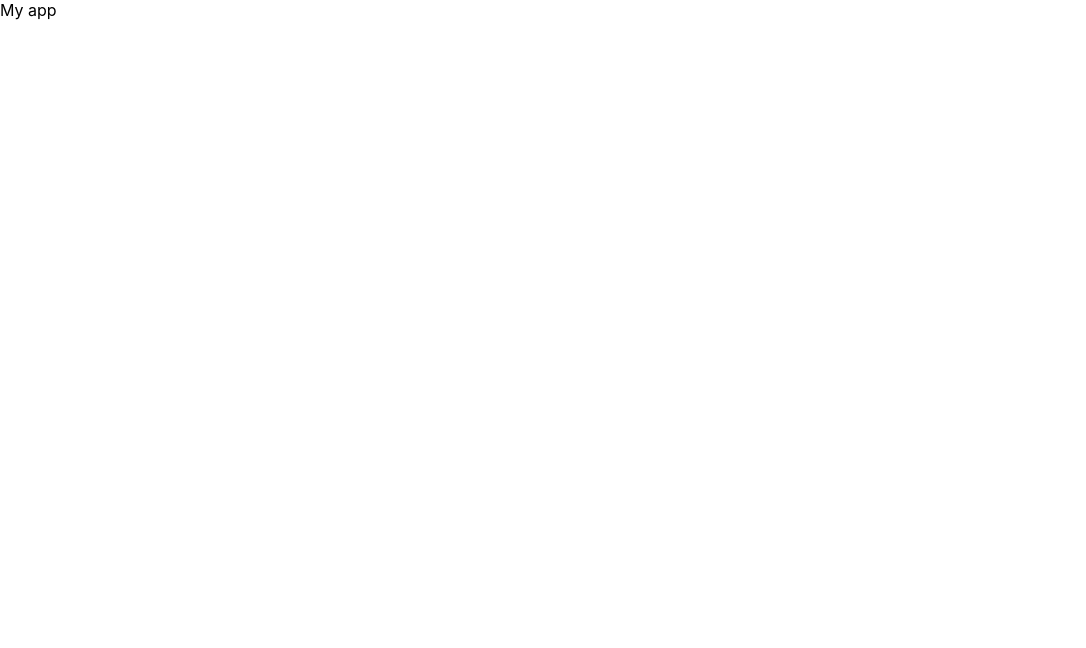
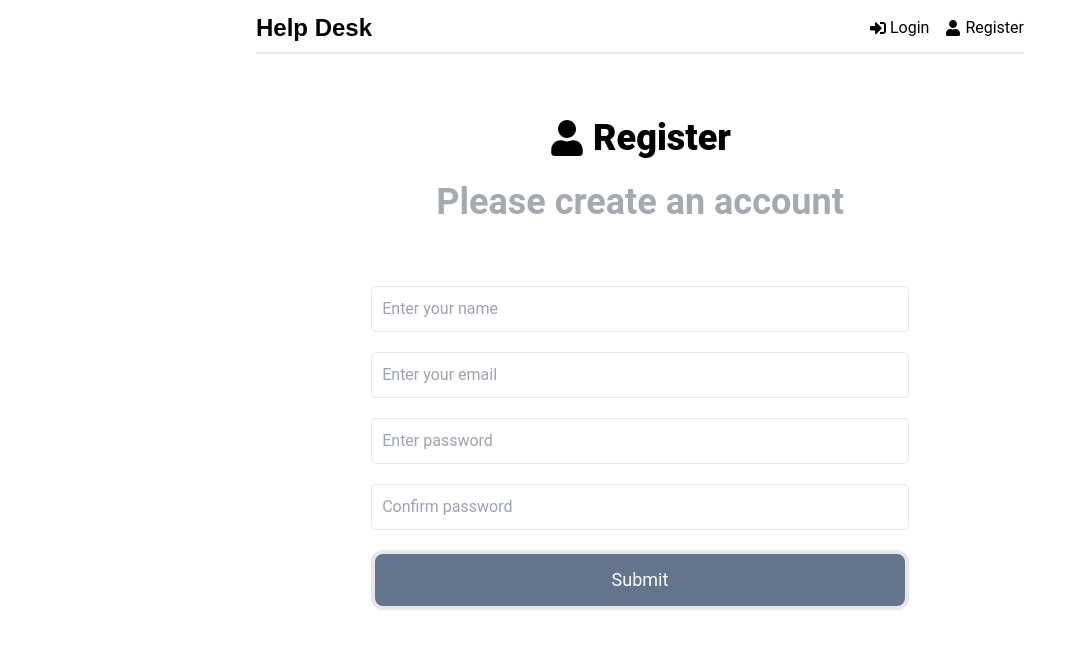
Before and after one commit to hff2/help-desk, a React (Create React App) app in the folder frontend/: page /register in a window 1280 px wide. Shown: the top 648 px of the page, without its empty margins (0-1086 px from the left). Built offline with nearby package versions, Linux system fonts and the light colour scheme.

Commit message:
feat: finish the home、login and register ui

```diff
--- a/frontend/package.json
+++ b/frontend/package.json
@@ -41,5 +41,10 @@
       "last 1 firefox version",
       "last 1 safari version"
     ]
+  },
+  "devDependencies": {
+    "autoprefixer": "^10.4.7",
+    "postcss": "^8.4.14",
+    "tailwindcss": "^3.1.3"
   }
 }
--- /dev/null
+++ b/frontend/postcss.config.js
@@ -0,0 +1,6 @@
+module.exports = {
+  plugins: {
+    tailwindcss: {},
+    autoprefixer: {},
+  },
+}
--- a/frontend/src/App.js
+++ b/frontend/src/App.js
@@ -1,11 +1,26 @@
-import React from 'react';
-import { Counter } from './features/counter/Counter';
+import { BrowserRouter as Router, Routes, Route } from 'react-router-dom'
+import { ToastContainer } from 'react-toastify'
+import 'react-toastify/dist/ReactToastify.css';
+import Header from './components/Header'
+import Home from './pages/Home'
+import Login from './pages/Login'
+import Register from './pages/Register'
 
 function App() {
   return (
-    <div>
-      My app
-    </div>
+    <>
+      <Router>
+        <div className='mx-4 lg:max-w-3xl lg:mx-auto mt-3'>
+          <Header />
+          <Routes>
+            <Route path='/' element={<Home />} />
+            <Route path='/login' element={<Login />} />
+            <Route path='/register' element={<Register />} />
+          </Routes>
+        </div>
+      </Router>
+      <ToastContainer />
+    </>
   );
 }
 
--- /dev/null
+++ b/frontend/src/components/Header.jsx
@@ -0,0 +1,26 @@
+import { FaSignInAlt, FaSignOutAlt, FaUser } from 'react-icons/fa';
+import { Link } from 'react-router-dom';
+
+function Header() {
+    return (
+        <header className='flex justify-between border-solid pb-2 border-b-2'>
+            <div className='text-2xl font-bold logo'>
+                <Link to='/'>Help Desk</Link>
+            </div>
+            <ul className='flex items-center'>
+                <li className='mr-4'>
+                    <Link to='/login' className='flex items-center'>
+                        <FaSignInAlt className='mr-1'/> Login
+                    </Link>
+                </li>
+                <li>
+                    <Link to='/register' className='flex items-center'>
+                        <FaUser className='mr-1'/> Register
+                    </Link>
+                </li>
+            </ul>
+        </header>
+    );
+}
+
+export default Header;
--- a/frontend/src/index.css
+++ b/frontend/src/index.css
@@ -1,13 +1,41 @@
+@tailwind base;
+@tailwind components;
+@tailwind utilities;
+
+@import url('https://fonts.googleapis.com/css2?family=Roboto&family=Secular+One&display=swap');
 body {
   margin: 0;
-  font-family: -apple-system, BlinkMacSystemFont, 'Segoe UI', 'Roboto', 'Oxygen',
-    'Ubuntu', 'Cantarell', 'Fira Sans', 'Droid Sans', 'Helvetica Neue',
-    sans-serif;
+  font-family: 'Roboto', sans-serif;
   -webkit-font-smoothing: antialiased;
   -moz-osx-font-smoothing: grayscale;
 }
 
-code {
-  font-family: source-code-pro, Menlo, Monaco, Consolas, 'Courier New',
-    monospace;
+.logo{
+  font-family: 'Secular One', sans-serif;
 }
+
+.form {
+  width: 70%;
+  margin: 0 auto;
+}
+
+.form-group {
+  margin-bottom: 10px;
+}
+
+.form-group input,
+.form-group textarea,
+.form-group select {
+  width: 100%;
+  padding: 10px;
+  border: 1px solid #e6e6e6;
+  border-radius: 5px;
+  margin-bottom: 10px;
+  font-family: inherit;
+}
+
+.form-group label {
+  text-align: left;
+  display: block;
+  margin: 0 0 5px 3px;
+}
--- /dev/null
+++ b/frontend/src/pages/Home.jsx
@@ -0,0 +1,30 @@
+import { Link } from 'react-router-dom';
+import { FaQuestionCircle } from 'react-icons/fa';
+import { FaTicketAlt } from 'react-icons/fa';
+
+function Home() {
+  return (
+    <>
+      <section className='my-16'>
+        <h1 className='lg:text-5xl text-2xl font-black mb-8 text-center tracking-wide'>What do you need help with?</h1>
+        <p className='lg:text-3xl text-xl text-gray-600/50 text-center tracking-wide'>Please choose from an option below</p>
+      </section>
+
+      <Link to='/new-ticket' className='flex items-center justify-center border-4 mb-6 lg:py-3 py-2 rounded-xl'>
+        <FaQuestionCircle className='mr-2'/>
+        <p className='lg:text-2xl text-xl'>
+          Create New Ticket
+        </p>
+      </Link>
+
+      <Link to='/tickets' className='flex items-center justify-center border-4 lg:py-3 py-2 rounded-xl'>
+        <FaTicketAlt className='mr-2'/>
+        <p className='lg:text-2xl text-xl'>
+          View My Tickets
+        </p>
+      </Link>
+    </>
+  );
+}
+
+export default Home;
--- /dev/null
+++ b/frontend/src/pages/Login.jsx
@@ -0,0 +1,70 @@
+import { useState, useEffect } from 'react';
+import { FaSignInAlt } from 'react-icons/fa';
+import { toast } from 'react-toastify';
+
+function Login() {
+  const [formData, setFormData] = useState({
+    email: '',
+    password: '',
+  });
+
+  const { email, password } = formData;
+
+  const onChange = (e) => {
+    setFormData((prevState) => ({
+      ...prevState,
+      [e.target.name]: e.target.value,
+    }));
+  };
+
+  const onSubmit = (e) => {
+    e.preventDefault();
+  };
+
+  return (
+    <>
+      <section className='my-16'>
+        <h1 className='lg:text-4xl text-2xl font-black mb-6 flex items-center justify-center'>
+          <FaSignInAlt className='mr-2'/> Login
+        </h1>
+        <p className='lg:text-4xl text-2xl font-bold text-gray-600/50 text-center'>Please login to get support</p>
+      </section>
+
+      <section className='form'>
+        <form onSubmit={onSubmit}>
+          <div className='form-group'>
+            <input
+              type='email'
+              className='form-control'
+              id='email'
+              name='email'
+              value={email}
+              placeholder='Enter your email'
+              onChange={onChange}
+              required
+            />
+          </div>
+          <div className='form-group'>
+            <input
+              type='password'
+              className='form-control'
+              id='password'
+              name='password'
+              value={password}
+              placeholder='Enter password'
+              onChange={onChange}
+              required
+            />
+          </div>
+          <div className='form-group'>
+            <button type='submit' className='border-4 lg:py-3 py-2 rounded-xl w-full text-lg bg-slate-500 text-zinc-50 hover:bg-zinc-50 hover:text-slate-500 ease-in-out duration-300'>
+              Submit
+            </button>
+          </div>
+        </form>
+      </section>
+    </>
+  );
+}
+
+export default Login;
--- /dev/null
+++ b/frontend/src/pages/Register.jsx
@@ -0,0 +1,99 @@
+import { useState, useEffect } from 'react';
+import { FaUser } from 'react-icons/fa';
+import { toast } from 'react-toastify';
+
+function Register() {
+  const [formData, setFormData] = useState({
+    name: '',
+    email: '',
+    password: '',
+    password2: '',
+  });
+
+  const { name, email, password, password2 } = formData;
+
+  const onChange = (e) => {
+    setFormData((prevState) => ({
+      ...prevState,
+      [e.target.name]: e.target.value,
+    }));
+  };
+
+  const onSubmit = (e) => {
+    e.preventDefault();
+    if (password !== password2) {
+      toast.error('密碼輸入錯誤');
+    }
+  };
+
+  return (
+    <>
+      <section className='my-16'>
+        <h1 className='lg:text-4xl text-2xl font-black mb-6 flex items-center justify-center'>
+          <FaUser className='mr-2'/> Register
+        </h1>
+        <p className='lg:text-4xl text-2xl font-bold text-gray-600/50 text-center'>Please create an account</p>
+      </section>
+
+      <section className='form'>
+        <form onSubmit={onSubmit}>
+          <div className='form-group'>
+            <input
+              type='text'
+              className='form-control'
+              id='name'
+              name='name'
+              value={name}
+              placeholder='Enter your name'
+              onChange={onChange}
+              required
+            />
+          </div>
+          <div className='form-group'>
+            <input
+              type='email'
+              className='form-control'
+              id='email'
+              name='email'
+              value={email}
+              placeholder='Enter your email'
+              onChange={onChange}
+              required
+            />
+          </div>
+          <div className='form-group'>
+            <input
+              type='password'
+              className='form-control'
+              id='password'
+              name='password'
+              value={password}
+              placeholder='Enter password'
+              onChange={onChange}
+              required
+            />
+          </div>
+          <div className='form-group'>
+            <input
+              type='password'
+              className='form-control'
+              id='password2'
+              name='password2'
+              value={password2}
+              placeholder='Confirm password'
+              onChange={onChange}
+              required
+            />
+          </div>
+          <div className='form-group'>
+            <button type='submit' className='border-4 lg:py-3 py-2 rounded-xl w-full text-lg bg-slate-500 text-zinc-50 hover:bg-zinc-50 hover:text-slate-500 ease-in-out duration-300'>
+              Submit
+            </button>
+          </div>
+        </form>
+      </section>
+    </>
+  );
+}
+
+export default Register;
--- /dev/null
+++ b/frontend/tailwind.config.js
@@ -0,0 +1,10 @@
+/** @type {import('tailwindcss').Config} */
+module.exports = {
+  content: [
+    "./src/**/*.{js,jsx,ts,tsx}",
+  ],
+  theme: {
+    extend: {},
+  },
+  plugins: [],
+}
```
